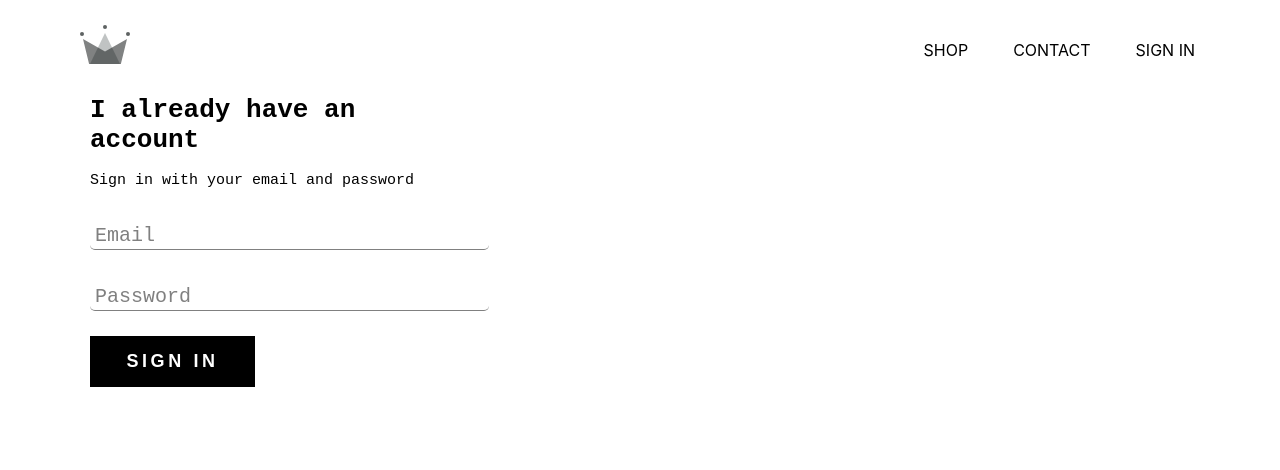
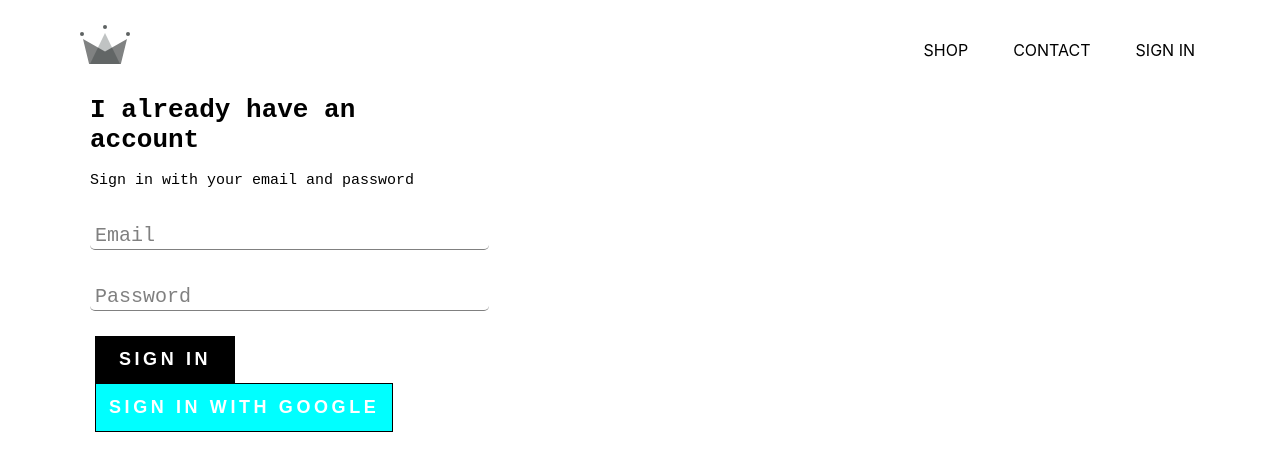
Before and after one commit to Tamoghna-Bhattacharjee/e-commerce, a React (Create React App) app: page /signin in a window 1280 px wide. Shown: the top 470 px of the page. Built offline with nearby package versions, Linux system fonts and the light colour scheme.

Commit message:
installing firebase and adding google authentication in the sign-in page

```diff
--- a/package.json
+++ b/package.json
@@ -6,6 +6,7 @@
     "@testing-library/jest-dom": "^5.11.4",
     "@testing-library/react": "^11.1.0",
     "@testing-library/user-event": "^12.1.10",
+    "firebase": "^9.6.0",
     "react": "^17.0.2",
     "react-dom": "^17.0.2",
     "react-router-dom": "^5.2.0",
--- a/src/components/custom-button/CustomBtn.scss
+++ b/src/components/custom-button/CustomBtn.scss
@@ -1,8 +1,9 @@
 .custom-btn {
     background-color: black;
     color: white;
-    padding: 15px;
-    min-width: 165px;
+    padding: 13px;
+    margin: 0 5px;
+    min-width: 140px;
     width: auto;
     font-size: 18px;
     font-weight: bolder;
@@ -17,3 +18,8 @@
         border: 1px solid black;
     }
 }
+button[G-auth='G-auth'] {
+    background-color: aqua;
+    color: white;
+    border: 1px solid black;
+}
--- /dev/null
+++ b/src/components/firebase/firebase.util.js
@@ -0,0 +1,45 @@
+// Import the functions you need from the SDKs you need
+import { initializeApp } from "firebase/app";
+import { getAnalytics } from "firebase/analytics";
+import { getAuth, signInWithPopup, GoogleAuthProvider } from "firebase/auth";
+// TODO: Add SDKs for Firebase products that you want to use
+// https://firebase.google.com/docs/web/setup#available-libraries
+
+// Your web app's Firebase configuration
+// For Firebase JS SDK v7.20.0 and later, measurementId is optional
+const firebaseConfig = {
+  apiKey: "AIzaSyAICBtYKI-lXQ0qfIpfit6RwURGDkgId-s",
+  authDomain: "ecom-db-401e4.firebaseapp.com",
+  projectId: "ecom-db-401e4",
+  storageBucket: "ecom-db-401e4.appspot.com",
+  messagingSenderId: "721917095411",
+  appId: "1:721917095411:web:94cc22f6c0cd9e41773686",
+  measurementId: "G-SMBFS7N6CK"
+};
+
+// Initialize Firebase
+const app = initializeApp(firebaseConfig);
+const analytics = getAnalytics(app);
+
+const auth = getAuth();
+const provider = new GoogleAuthProvider();
+
+export const signinWithGoogle = () => signInWithPopup(auth, provider).then((result) => {
+  // This gives you a Google Access Token. You can use it to access the Google API.
+  const credential = GoogleAuthProvider.credentialFromResult(result);
+  const token = credential.accessToken;
+  // The signed-in user info.
+  const user = result.user;
+  // ...
+}).catch((error) => {
+  // Handle Errors here.
+  const errorCode = error.code;
+  const errorMessage = error.message;
+  // The email of the user's account used.
+  const email = error.email;
+  // The AuthCredential type that was used.
+  const credential = GoogleAuthProvider.credentialFromError(error);
+  // ...
+});
+
+export default app;
--- a/src/components/sign-in/SignIn.jsx
+++ b/src/components/sign-in/SignIn.jsx
@@ -2,6 +2,7 @@ import React from "react";
 import './SignIn.scss';
 import FormInput from "../FormInput/FormInput";
 import CustomBtn from "../custom-button/CustomBtn";
+import { signinWithGoogle } from "../firebase/firebase.util";
 
 class SignIn extends React.Component {
     constructor(props) {
@@ -39,6 +40,7 @@ class SignIn extends React.Component {
                                    value={password} />
 
                     <CustomBtn type="submit" value="Submit form">Sign in</CustomBtn>
+                    <CustomBtn onClick={signinWithGoogle} G-auth='G-auth'>Sign in with Google</CustomBtn>
                 </form>
             </div>
         );
--- a/src/components/sign-in/SignIn.scss
+++ b/src/components/sign-in/SignIn.scss
@@ -6,4 +6,5 @@
     span {
         font-size: 15px;
     }
+
 }
```
Also changed, not shown: 1 other file (tests, documents, lock files or other folders).
